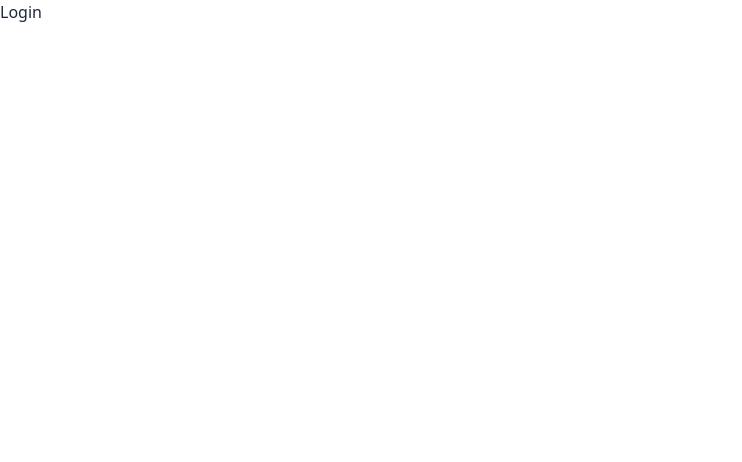
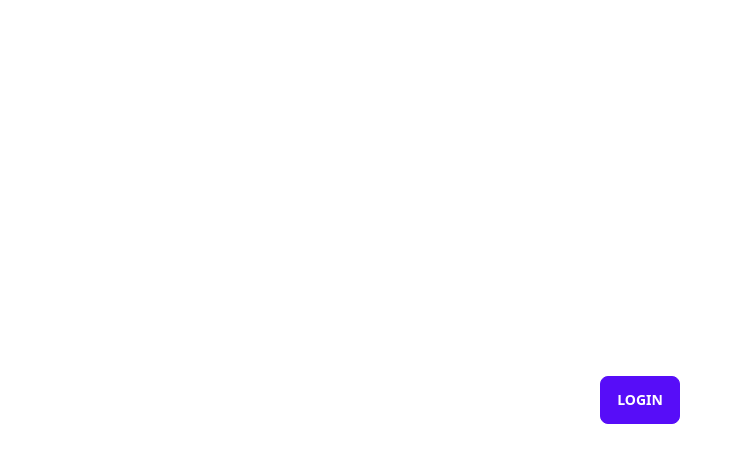
Before and after one commit to lucas-nd/ultra-secret-project, a React (Vite) app: page /login in a window 1280 px wide. Shown: the top 462 px of the page, without its empty margins (0-742 px from the left). Built offline with nearby package versions, Linux system fonts and the light colour scheme.

Commit message:
feat(Auth): implements session structure in AuthContext

```diff
--- a/src/contexts/AuthContext.tsx
+++ b/src/contexts/AuthContext.tsx
@@ -1,8 +1,12 @@
-import { createContext, ReactNode, useState } from "react";
+import { destroyCookie, parseCookies, setCookie } from "nookies";
+import { createContext, ReactNode, useEffect, useState } from "react";
+import decode from "jwt-decode";
 
 interface IAuthContext {
   authenticated: boolean;
   setAuthenticated: (newState: boolean) => void;
+  signin: (email: string, password: string) => void;
+  logout: () => void;
 }
 
 interface AuthProviderProps {
@@ -12,6 +16,8 @@ interface AuthProviderProps {
 const initialValue: IAuthContext = {
   authenticated: false,
   setAuthenticated: () => {},
+  signin: () => {},
+  logout: () => {},
 };
 
 const AuthContext = createContext<IAuthContext>(initialValue);
@@ -21,8 +27,63 @@ const AuthProvider = ({ children }: AuthProviderProps) => {
     initialValue.authenticated
   );
 
+  const verifyRefreshToken = () => {
+    const { refreshToken } = parseCookies();
+
+    if (!!!refreshToken) {
+      setAuthenticated(false);
+      return;
+    }
+
+    //TO-DO
+    //Realizar requisição para recuperar o token
+    //Setar os novos tokens nos Cookies
+
+    setAuthenticated(true);
+  };
+
+  useEffect(() => {
+    verifyRefreshToken();
+  }, []);
+
+  const signin = (email: string, password: string) => {
+    //TO-DO
+    //Realizar requisição de login
+
+    const response = {
+      accessToken: "",
+      refreshToken: "",
+    };
+
+    const { accessToken, refreshToken } = response;
+
+    setCookie(undefined, "token", accessToken, {
+      maxAge: 60 * 60 * 24 * 60,
+      path: "/",
+    });
+
+    setCookie(undefined, "refreshToken", refreshToken, {
+      maxAge: 60 * 60 * 24 * 60,
+      path: "/",
+    });
+
+    setAuthenticated(true);
+  };
+
+  const logout = () => {
+    //TO-DO
+    //Realizar requisição de logout
+
+    setAuthenticated(false);
+
+    destroyCookie(undefined, "token", { path: "/" });
+    destroyCookie(undefined, "refreshToken", { path: "/" });
+  };
+
   return (
-    <AuthContext.Provider value={{ authenticated, setAuthenticated }}>
+    <AuthContext.Provider
+      value={{ authenticated, setAuthenticated, signin, logout }}
+    >
       {children}
     </AuthContext.Provider>
   );
--- a/src/main.tsx
+++ b/src/main.tsx
@@ -3,9 +3,12 @@ import ReactDOM from "react-dom/client";
 import './index.css'
 import { RouterProvider } from "react-router-dom";
 import { router } from "./routes/routes";
+import { AuthProvider } from "./contexts/AuthContext";
 
 ReactDOM.createRoot(document.getElementById("root") as HTMLElement).render(
   <React.StrictMode>
-    <RouterProvider router={router} />
+    <AuthProvider>
+      <RouterProvider router={router} />
+    </AuthProvider>
   </React.StrictMode>
 );
--- a/src/pages/Home/Home.tsx
+++ b/src/pages/Home/Home.tsx
@@ -1,5 +1,20 @@
+import { useContext } from "react";
+import { useNavigate } from "react-router-dom";
+import { AuthContext } from "../../contexts/AuthContext";
+
 const Home = () => {
+  const { logout } = useContext(AuthContext);
+
+  const navigate = useNavigate();
+
+  const handleLogout = () => {
+    logout();
+
+    navigate("/");
+  };
+
   return (
+    <>
       <div className="w-screen h-screen flex justify-center items-center">
         <div className="w-1/3">
           <div className="chat chat-start">
@@ -12,6 +27,7 @@ const Home = () => {
           </div>
         </div>
       </div>
+    </>
   );
 };
 
--- a/src/pages/Login/Login.tsx
+++ b/src/pages/Login/Login.tsx
@@ -1,5 +1,27 @@
+import { useContext } from "react";
+import { Navigate, useNavigate } from "react-router-dom";
+import { AuthContext } from "../../contexts/AuthContext";
+
 const Login = () => {
-  return <h1>Login</h1>;
+  const { authenticated, signin } = useContext(AuthContext);
+
+  const navigate = useNavigate();
+
+  const handleLogin = () => {
+    navigate("/");
+  };
+
+  if (!!authenticated) return <Navigate to="/" replace />;
+
+  return (
+    <>
+      <div className="w-screen h-screen flex justify-center items-center">
+        <button className="btn btn-primary" onClick={handleLogin}>
+          Login
+        </button>
+      </div>
+    </>
+  );
 };
 
 export default Login;
```
Lines whose indentation alone changed are shown as unchanged.
